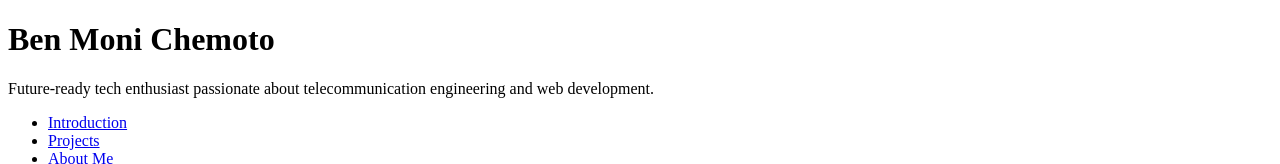
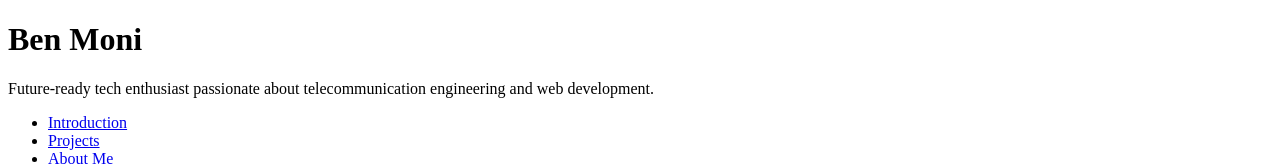
Before and after one commit to BenMoni-code/alx_html_css, a plain HTML site: page portfolio/portfolio/index.html in a window 1280 px wide. Shown: the top 164 px of the page. Drawn offline with Linux system fonts and the light colour scheme.

Commit message:
Add some changes

```diff
--- a/portfolio/portfolio/index.html
+++ b/portfolio/portfolio/index.html
@@ -8,7 +8,7 @@
 
   <!-- Header -->
   <header>
-    <h1>Ben Moni Chemoto</h1>
+    <h1>Ben Moni </h1>
     <p>Future-ready tech enthusiast passionate about telecommunication engineering and web development.</p>
   </header>
 
```
